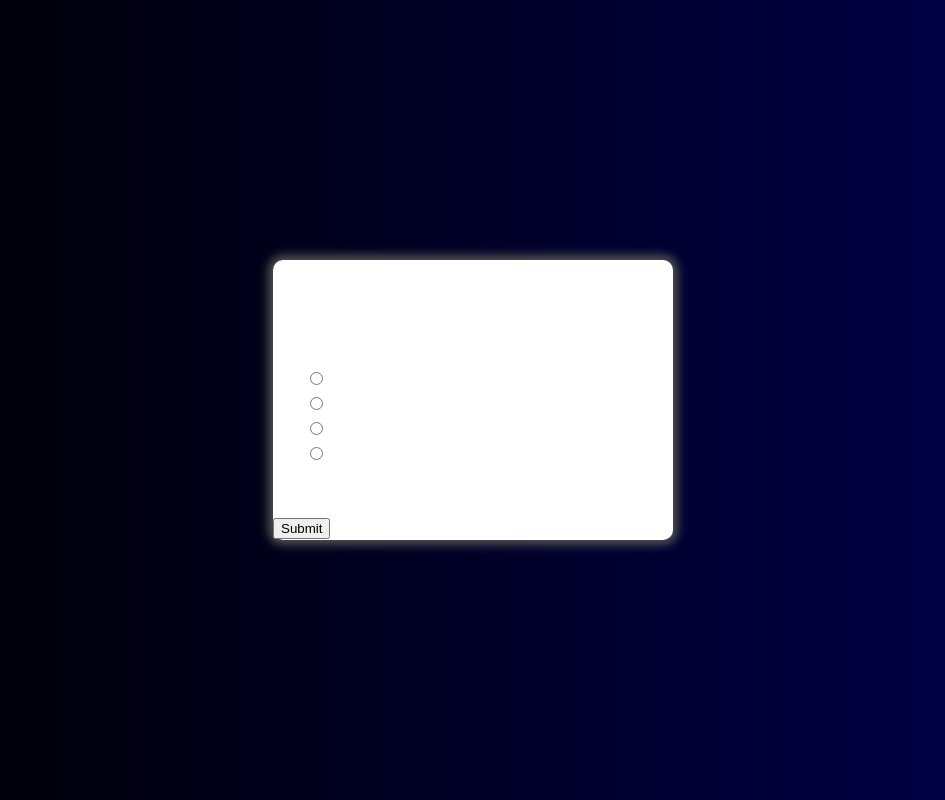
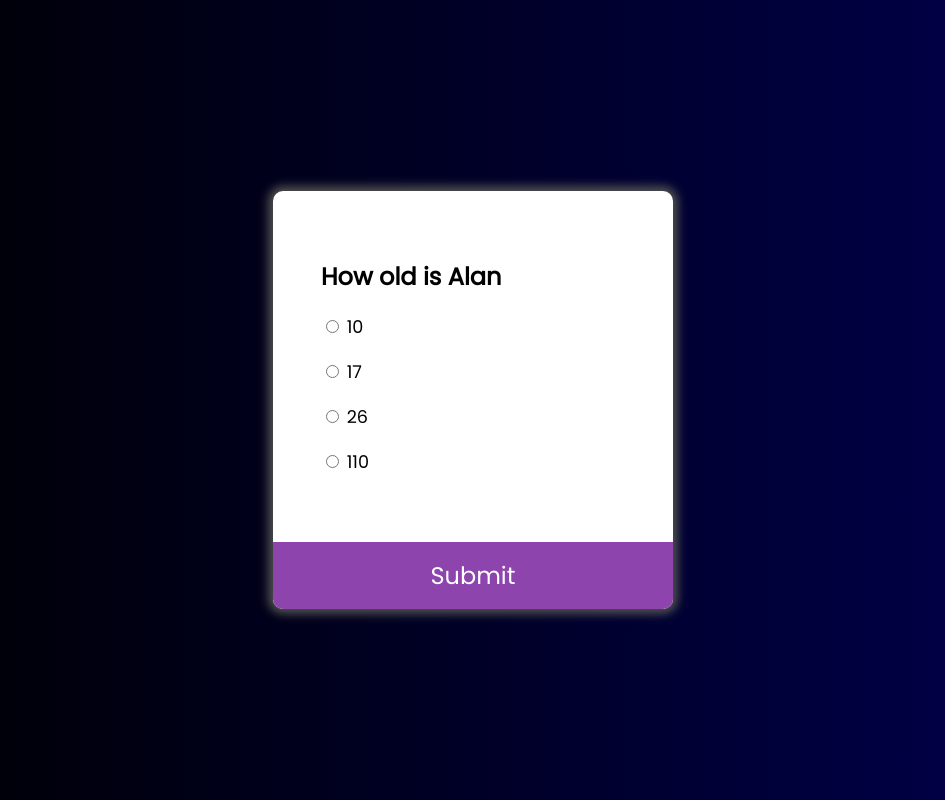
Before and after one commit to Imtious-coder/Quiz_App, a plain HTML site: page index.html in a window 1280 px wide. Shown: the whole page, without its empty margins (167-1112 px from the left). Drawn offline with Linux system fonts and the light colour scheme.

Commit message:
Quiz Question showed to UI

```diff
--- a/app.js
+++ b/app.js
@@ -1,7 +1,7 @@
 // Quiz data...
 const quizData = [{
-    question: 'How old is me',
-    a_1: '10',
+    question: 'How old is Alan',
+    a: '10',
     b: '17',
     c: '26',
     d: '110',
@@ -34,4 +34,27 @@ const quizData = [{
     c: '1994',
     d: 'None of the avobe',
     correct: 'd'
-}]
+}];
+
+const questionEl = document.getElementById("question");
+
+const a_text = document.getElementById("a_text");
+const b_text = document.getElementById("b_text");
+const c_text = document.getElementById("c_text");
+const d_text = document.getElementById("d_text");
+
+let currentQuiz = 0;
+
+
+function loadQuiz() {
+    const currentQuizData = quizData[0];
+    questionEl.innerText = currentQuizData.question;
+    a_text.innerText = currentQuizData.a;
+    b_text.innerText = currentQuizData.b;
+    c_text.innerText = currentQuizData.c;
+    d_text.innerText = currentQuizData.d;
+
+    currentQuestion++
+}
+
+loadQuiz();
--- a/index.html
+++ b/index.html
@@ -20,23 +20,23 @@
         <div class="quiz_container">
             <!-- Header start -->
             <div class="quiz-header">
-                <h2>Question test</h2>
+                <h2 id="question">Question test</h2>
                 <ul>
                     <li>
                         <input type="radio" id="a" name="answer" />
-                        <label for="a">Question</label>
+                        <label id="a_text" for="a">Question</label>
                     </li>
                     <li>
                         <input type="radio" id="b" name="answer" />
-                        <label for="b">Question</label>
+                        <label id="b_text" for="b">Question</label>
                     </li>
                     <li>
                         <input type="radio" id="c" name="answer" />
-                        <label for="c">Question</label>
+                        <label id="c_text" for="c">Question</label>
                     </li>
                     <li>
                         <input type="radio" id="d" name="answer" />
-                        <label for="d">Question</label>
+                        <label id="d_text" for="d">Question</label>
                     </li>
                 </ul>
             </div>
@@ -45,7 +45,7 @@
             <button>Submit</button>
         </div>
     </main>
-    <script src="./app.js"></script>
+    <script src="app.js"></script>
 </body>
 
 </html>
--- a/style.css
+++ b/style.css
@@ -3,7 +3,7 @@
 }
 
 body {
-    color: white;
+    color: black;
     font-family: 'Poppins', sans-serif;
     margin: 0;
     min-height: 100vh;
@@ -22,10 +22,33 @@ body {
 }
 
 .quiz-header {
-    padding: 2rem;
+    padding: 3rem;
 }
 
 ul {
     list-style: none;
     padding: 0;
 }
+
+ul li {
+    margin: 1.2rem 0;
+    font-size: 1.1rem;
+}
+
+button {
+    background-color: #8e44ad;
+    color: white;
+    display: block;
+    font-family: inherit;
+    font-size: 1.5rem;
+    padding: 1rem;
+    width: 100%;
+    border: none;
+    border-bottom-left-radius: 10px;
+    border-bottom-right-radius: 10px;
+}
+
+button:hover {
+    background-color: #76199e;
+    cursor: pointer;
+}
```
